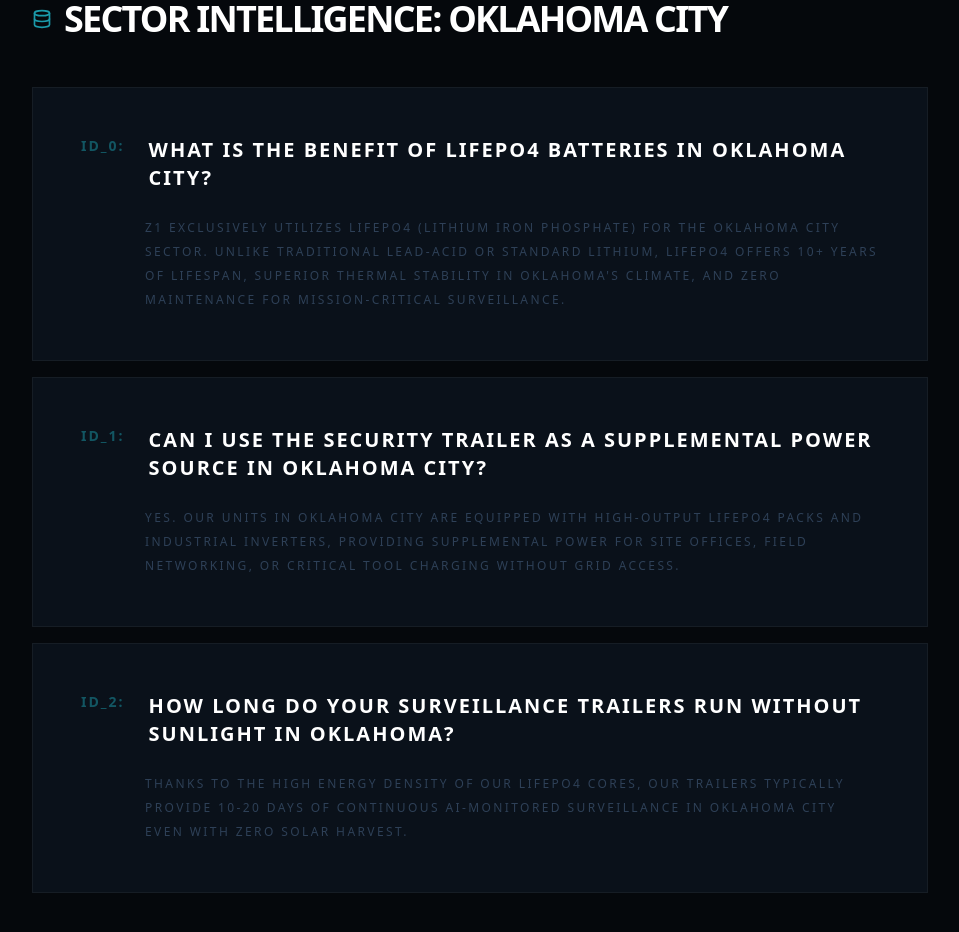
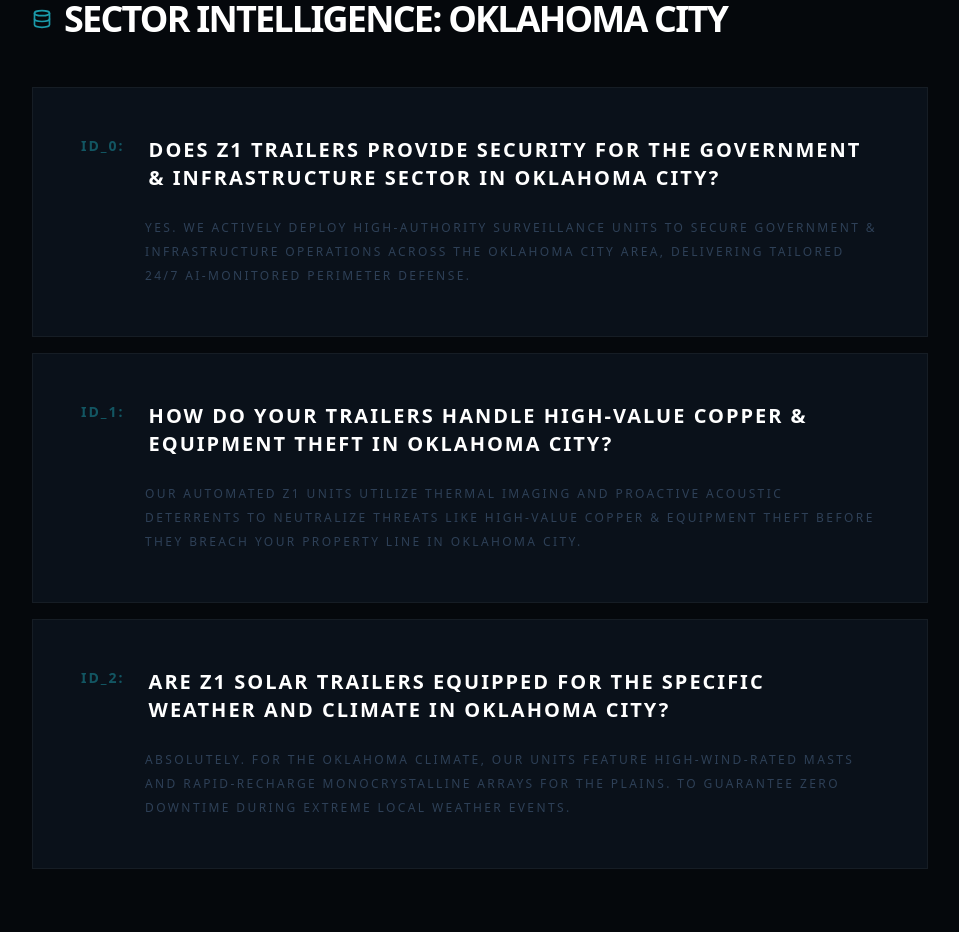
Before and after one commit to UDGOK/z1trailers, a Next.js app: page /locations/oklahoma/oklahoma-city in a window 1280 px wide. Shown: the part 2500-3432 px from the top of the page, without its empty margins (160-1119 px from the left). Built offline with nearby package versions, Linux system fonts and the light colour scheme.

Commit message:
SEO: Implement dynamic, localized FAQs for state and city location pages

```diff
--- a/src/app/locations/[state]/[city]/page.tsx
+++ b/src/app/locations/[state]/[city]/page.tsx
@@ -39,20 +39,42 @@
   const cityName = cityData.name;
   const stateName = stateData.name;
 
-  const faqs = [
-    {
+  const faqs = [];
+
+  if (cityData.industryAnchor) {
+    faqs.push({
+      q: `Does Z1 Trailers provide security for the ${cityData.industryAnchor} sector in ${cityName}?`,
+      a: `Yes. We actively deploy high-authority surveillance units to secure ${cityData.industryAnchor} operations across the ${cityName} area, delivering tailored 24/7 AI-monitored perimeter defense.`
+    });
+  }
+
+  if (cityData.threatFocus) {
+    faqs.push({
+      q: `How do your trailers handle ${cityData.threatFocus} in ${cityName}?`,
+      a: `Our automated Z1 units utilize thermal imaging and proactive acoustic deterrents to neutralize threats like ${cityData.threatFocus} before they breach your property line in ${cityName}.`
+    });
+  }
+
+  if (cityData.climateLogic || stateData.weatherContext) {
+    const climateText = cityData.climateLogic || stateData.weatherContext;
+    faqs.push({
+      q: `Are Z1 solar trailers equipped for the specific weather and climate in ${cityName}?`,
+      a: `Absolutely. For the ${stateName} climate, our units feature ${climateText?.toLowerCase() || 'advanced weather-resistant engineering'} to guarantee zero downtime during extreme local weather events.`
+    });
+  }
+
+  if (faqs.length < 3) {
+    faqs.push({
       q: `What is the benefit of LiFePO4 batteries in ${cityName}?`,
       a: `Z1 exclusively utilizes LiFePO4 (Lithium Iron Phosphate) for the ${cityName} sector. Unlike traditional lead-acid or standard lithium, LiFePO4 offers 10+ years of lifespan, superior thermal stability in ${stateName}'s climate, and zero maintenance for mission-critical surveillance.`
-    },
-    {
+    });
+  }
+  if (faqs.length < 3) {
+    faqs.push({
       q: `Can I use the security trailer as a supplemental power source in ${cityName}?`,
       a: `Yes. Our units in ${cityName} are equipped with high-output LiFePO4 packs and industrial inverters, providing supplemental power for site offices, field networking, or critical tool charging without grid access.`
-    },
-    {
-      q: `How long do your surveillance trailers run without sunlight in ${stateName}?`,
-      a: `Thanks to the high energy density of our LiFePO4 cores, our trailers typically provide 10-20 days of continuous AI-monitored surveillance in ${cityName} even with zero solar harvest.`
-    }
-  ];
+    });
+  }
 
   const jsonLd = [
     {
--- a/src/app/locations/[state]/page.tsx
+++ b/src/app/locations/[state]/page.tsx
@@ -31,20 +31,31 @@
 
   const cityList = Object.values(loc.cities);
 
-  const faqs = [
-    {
-      q: `What is the benefit of LiFePO4 batteries in ${loc.name}?`,
-      a: `Z1 exclusively utilizes LiFePO4 (Lithium Iron Phosphate) for the ${loc.name} sector. Unlike traditional lead-acid, LiFePO4 offers 10+ years of lifespan, superior thermal stability in ${loc.name}'s climate, and zero maintenance for mission-critical surveillance.`
-    },
-    {
+  const faqs = [];
+
+  if (loc.weatherContext) {
+    faqs.push({
+      q: `Are your security trailers engineered for the extreme weather in ${loc.name}?`,
+      a: `Yes. Our deployments in ${loc.name} are specifically equipped with ${loc.weatherContext.toLowerCase()} to ensure 100% operational uptime regardless of local weather challenges.`
+    });
+  }
+
+  faqs.push({
+    q: `How rapidly can you deploy a security trailer in ${loc.name}?`,
+    a: `Through our ${loc.subtitle || 'regional'} logistics network, Z1 Trailers can typically deploy a solar-powered surveillance unit to your site in ${loc.name} within 24-48 hours of authorization.`
+  });
+
+  faqs.push({
+    q: `What is the tactical advantage of LiFePO4 batteries for deployments in ${loc.name}?`,
+    a: `Z1 exclusively utilizes LiFePO4 for the ${loc.name} sector. Unlike traditional lead-acid, LiFePO4 offers 10+ years of lifespan, superior thermal resilience across ${loc.name}'s environments, and zero maintenance.`
+  });
+
+  if (faqs.length < 3) {
+    faqs.push({
       q: `Can I use the security trailer as a supplemental power source in ${loc.name}?`,
-      a: `Yes. Our units in the ${loc.name} division are equipped with industrial inverters and LiFePO4 cores, providing supplemental power for site offices, field-networking, or tool charging.`
-    },
-    {
-      q: `How long does it take to deploy a security trailer in ${loc.name}?`,
-      a: `In ${loc.name}, Z1 Trailers maintains a rapid-response logistics chain. We can typically deploy a solar-powered surveillance unit to your site in under 24-48 hours.`
-    }
-  ];
+      a: `Yes. Our units in the ${loc.name} division are equipped with industrial inverters and deep-cycle LiFePO4 cores, providing reliable supplemental power for site offices or field-networking.`
+    });
+  }
 
   const jsonLd = [
     {
```
